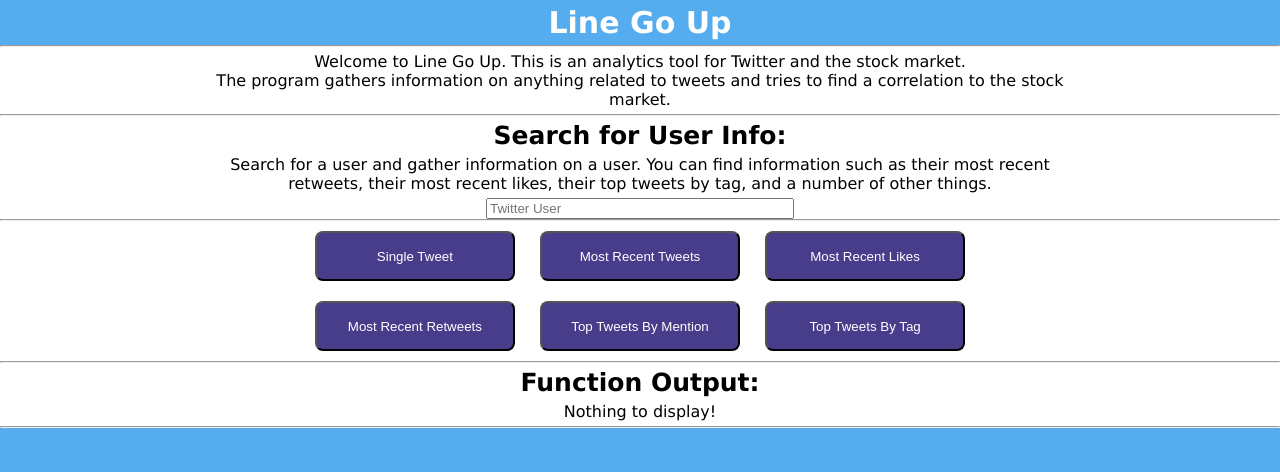
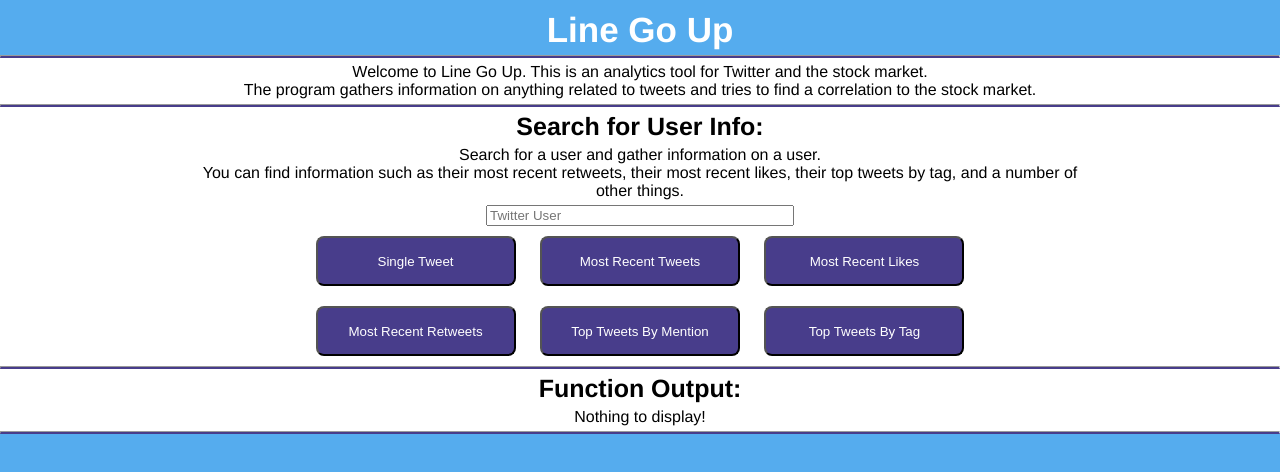
Before and after one commit to harvp/LineGoUp, a plain HTML site: page index.html in a window 1280 px wide. Drawn offline with Linux system fonts and the light colour scheme.

Commit message:
Change minor display features

```diff
--- a/index.html
+++ b/index.html
@@ -2,7 +2,6 @@
 <!--
 Colors Used:
 Twitter Blue: #55ACEE
-Black: #000000
 White: #FFFFFF
 Dark Slate Blue: #483D8B
 -->
@@ -21,7 +20,7 @@
 				margin: 0px, 10%;
 				padding: 0;
 				background: #55ACEE;
-				font-family: Verdana, sans serif;
+				font-family: 'Franklin Gothic Medium', 'Arial Narrow', Arial, sans-serif;
 			}
 
 			body
@@ -34,15 +33,15 @@
 			.pageHeader
 			{
 				margin: 0px;
+				padding: 5px;
 				background: #55ACEE;
 				color: #FFFFFF;
-				border-bottom: solid 5px #55ACEE;
 			}
 
 			h1
 			{
 				text-align: center;
-				font-size: 30px;
+				font-size: 35px;
 				margin: 5px 10% 0px;
 			}
 
@@ -63,6 +62,7 @@
 			hr
 			{
 				margin: 0px;
+				border-bottom: solid 2px #483D8B;
 			}
 
 			form
@@ -98,15 +98,14 @@
 				Search for User Info:
 			</h2>
 			<p>
-				Search for a user and gather information on a user.
+				Search for a user and gather information on a user. <br>
 				You can find information such as their most recent retweets,
 				their most recent likes, their top tweets by tag, and a number
-				of other things.
+				of other things. <br>
 			</p>
 			<form>
 				<input id = "searchUser" type = "text" style = "width: 300px;" placeholder = "Twitter User" \>
 			</form>
-			<hr>
 			<form>
 				<input id = "goButton" type = "button" value = "Single Tweet" class = "button" onclick = "getSingleTweet()" \>
 
```
